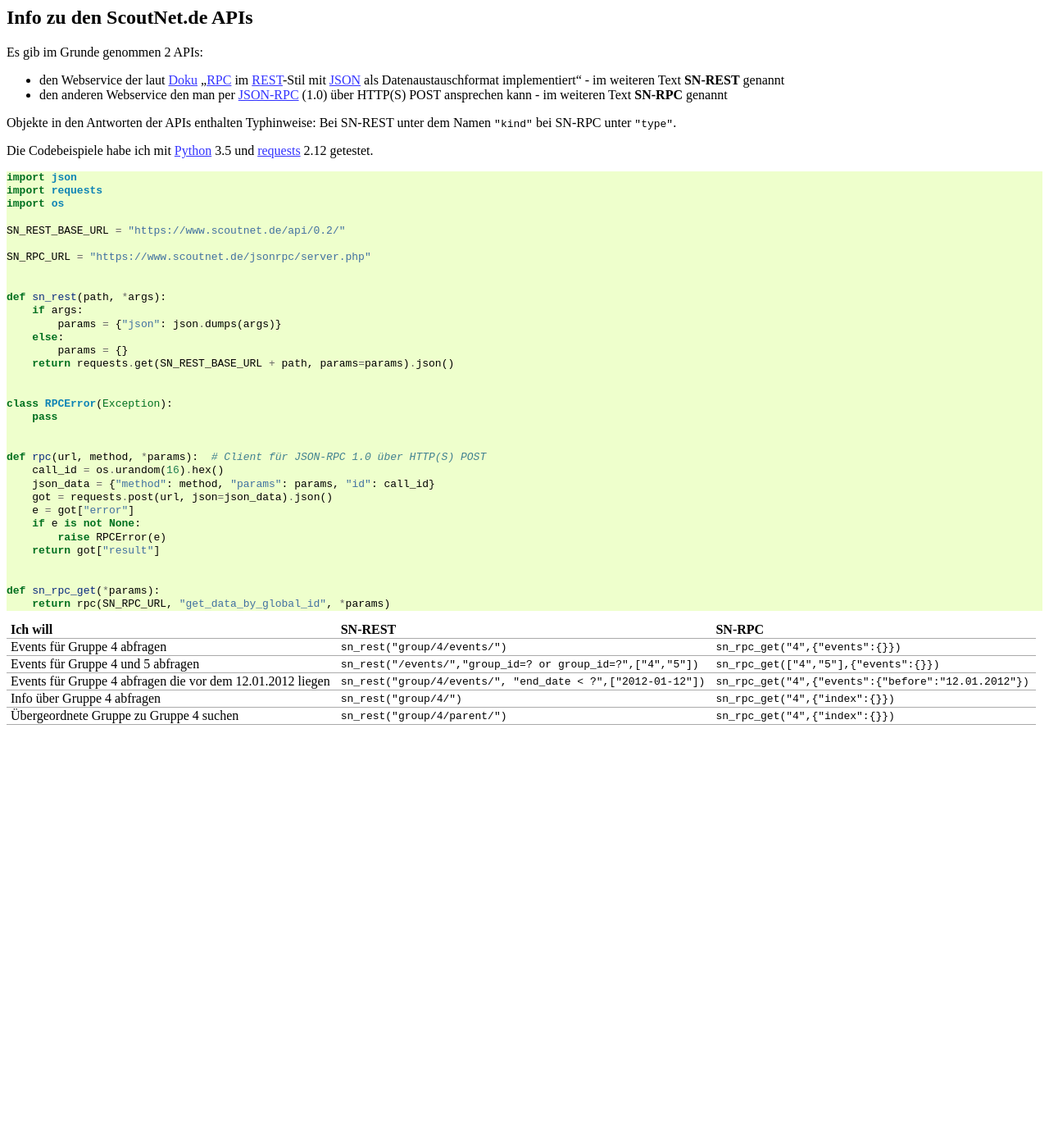
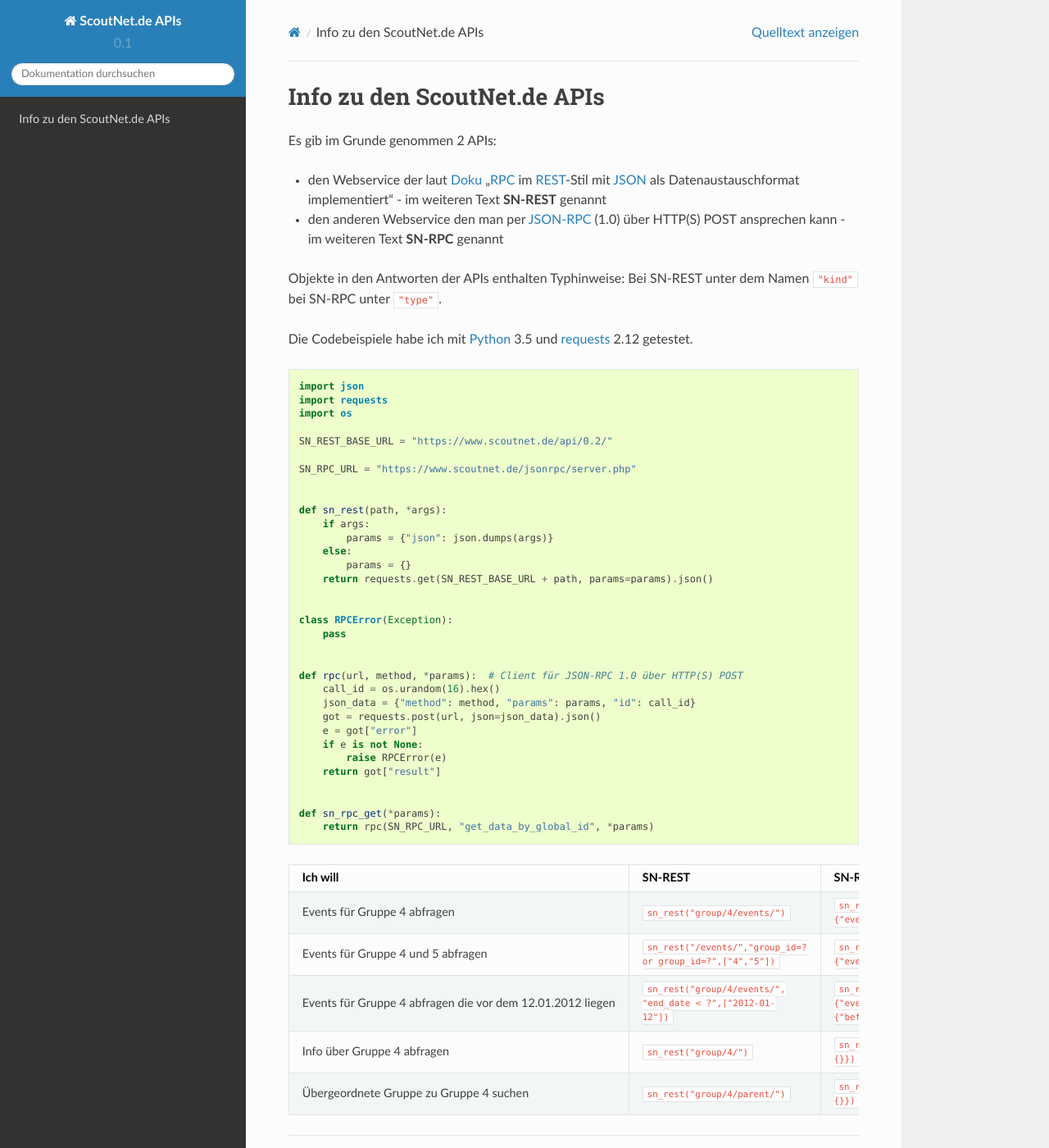
Before and after one commit to janbrohl/ScoutNet-API-Info, a Sphinx documentation site: the page built from docs/index.rst, in a window 1280 px wide and 1400 px high. Shown: the whole window at 82% size. Built offline with Sphinx 7.4.7 and the Read the Docs theme 2.0.0, drawn with Linux system fonts in a browser that asks for light colours; some of the changed text lies outside the part shown.

Commit message:
Update conf.py

```diff
--- a/docs/conf.py
+++ b/docs/conf.py
@@ -86,7 +86,7 @@
 # The theme to use for HTML and HTML Help pages.  See the documentation for
 # a list of builtin themes.
 #
-html_theme = 'epub'
+html_theme = 'sphinx_rtd_theme'
 
 # Theme options are theme-specific and customize the look and feel of a theme
 # further.  For a list of options available for each theme, see the
```
